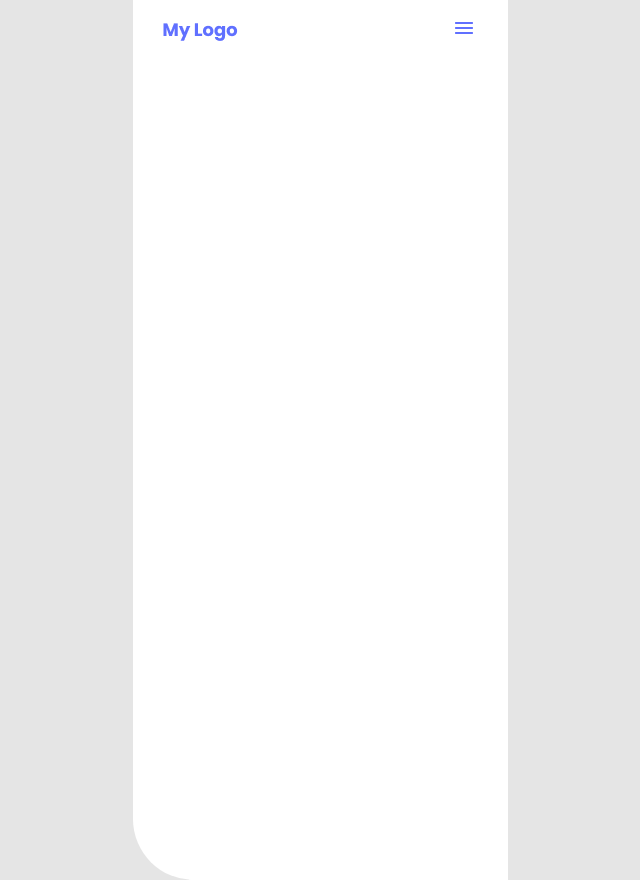
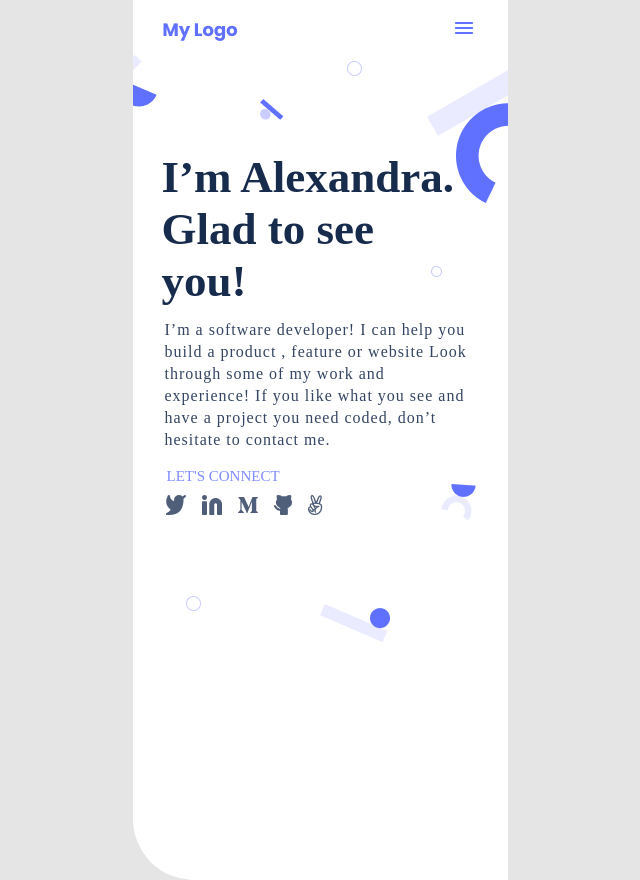
Before and after one commit to mirzahanzla/FigmaDesign, a plain HTML site: page index.html in a window 1280 px wide. Shown: the whole page, without its empty margins (320-960 px from the left). Drawn offline with Linux system fonts and the light colour scheme.

Commit message:
Add Branch new Headline-Section

```diff
--- a/index.html
+++ b/index.html
@@ -20,7 +20,49 @@
         </header>
         <div class="extra"></div>
 
-
+        <section class="Alexa">
+            <h1 class="see">
+                I’m Alexandra.
+                Glad to see <br> you!
+            </h1>
+            <div class="jobdescription">
+                <p>I’m a software developer! I can help you build a product ,
+                    feature or website Look through
+                    some of my work and experience!
+                    If you like what you see and have a project you need coded,
+                    don’t hesitate to contact me.</p>
+            </div>
+            <h2 class="connect-link">LET'S CONNECT</h2>
+            <div class="social-media-icons">
+                <ul class="medialink">
+                    <li>
+                        <a href="#">
+                            <img src="./assets/images/twitter.png" alt="Image">
+                        </a>
+                    </li>
+                    <li>
+                        <a href="#">
+                            <img src="./assets/images/Linkedin icon.png" alt="">
+                        </a>
+                    </li>
+                    <li>
+                        <a href="#">
+                            <img src="./assets/images/medium.png" alt="Image">
+                        </a>
+                    </li>
+                    <li>
+                        <a href="#">
+                            <img src="./assets/images/github.png" alt="Image">
+                        </a>
+                    </li>
+                    <li>
+                        <a href="#">
+                            <img src="./assets/images/angel.png" alt="Image">
+                        </a>
+                    </li>
+                </ul>
+            </div>
+        </section>
 
         <div class="extra"></div>
 
```
Also changed, not shown: readme.md.
